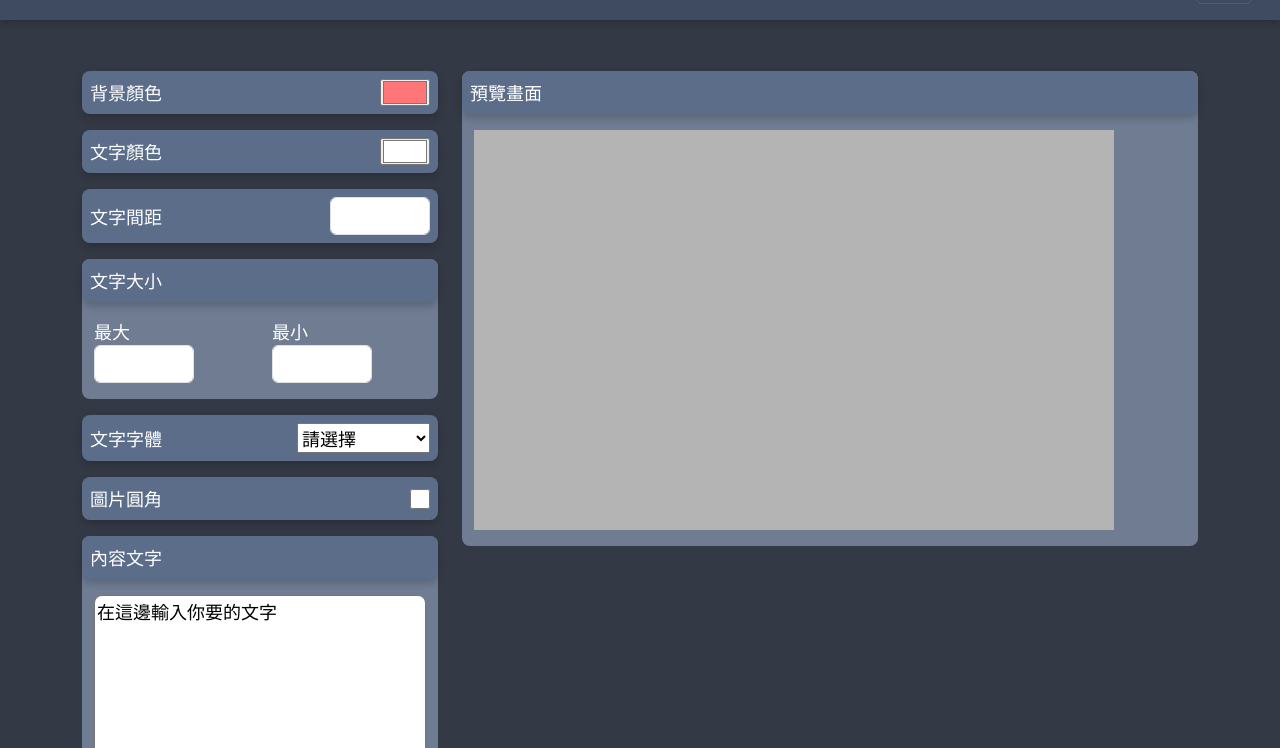
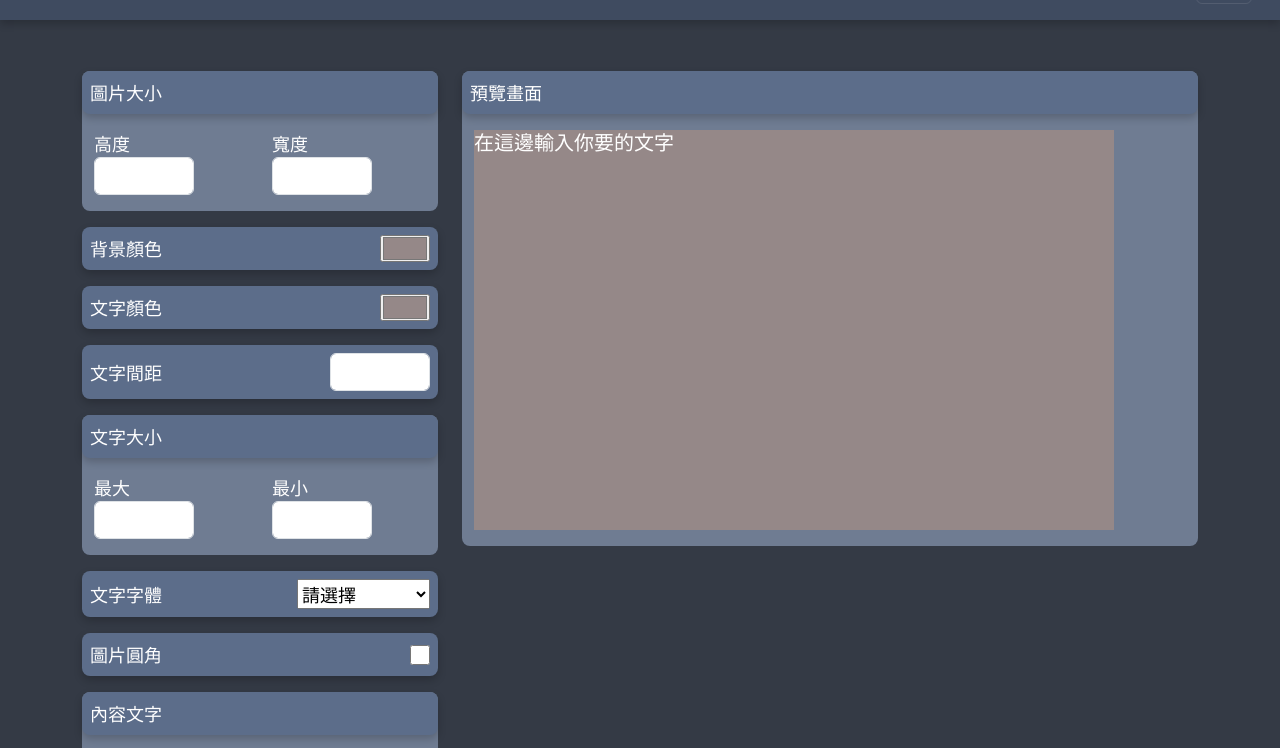
Before and after one commit to YuYutw123/text_bg_gen, a website: page index.html in a window 1280 px wide. Shown: the part 52-800 px from the top of the page. Drawn offline with nearby package versions, Linux system fonts and the light colour scheme.

Commit message:
some features

```diff
--- a/css/style.css
+++ b/css/style.css
@@ -27,7 +27,7 @@
     padding: 4vw;
 }
 
-.bg-option{
+.bg-option, .text-option{
     display: flex;
     align-items: center;
 }
@@ -49,7 +49,7 @@ input, textarea {
     color: #000000;
 }
 
-.size, .text-content, .preview-box{
+.size, .text-content, .preview-box, .pic-size{
     font-family: 'Noto Sans TC', sans-serif;
     background-color: #6f7c92;
     border-radius: 0.5rem;
@@ -73,11 +73,19 @@ input, textarea {
 .preview {
     height: 50vh;
     width: 50vw;
-    background-color: #b4b4b4;
+    background-color: #958888;
 }
 .footer p{
     background-color: #3f4b60;
     margin:0;
     padding-top:0.5rem;
     padding-bottom:1rem;
+
 }
+
+.input-content {
+    word-wrap: break-word;
+    white-space:  normal ;
+    word-break: break-all;
+
+}
--- a/index.html
+++ b/index.html
@@ -57,24 +57,44 @@
         <div class="container">
             <div class="row">
                 <div class="col-md-4 text-left p-card">
+                    <div class="pic-size">
+                        <p class="text-option">
+                            <label for="pic-size">圖片大小</label>
+                        </p>
+                        <div class="container">
+                            <div class="row">
+                                <div class="col-md-6">
+                                    <label for="bg-color">高度</label>
+                                    <input type="number" id="pic-size-height" name="text-color" class="form-control" style="max-width:100px;">
+
+                                </div>
+                                <div class="col-md-6">
+                                    <label for="bg-color">寬度</label>
+                                    <input type="number" id="pic-size-width" name="text-color" class="form-control" style="max-width:100px;">
+
+                                </div>
+                            </div>
+
+                        </div>
+                    </div>
                     <p class="bg-option">
                         <label for="bg-color">背景顏色</label>
                         <input type="color" id="bg-color" name="bg-color"
-                            value="#FF7678">
+                            value="#958888">
+                    </p>
+                    <p class="text-option">
+                        <label for="text-color">文字顏色</label>
+                        <input type="color" id="text-color" name="text-color"
+                            value="#958888">
                     </p>
                     <p class="bg-option">
-                        <label for="bg-color">文字顏色</label>
-                        <input type="color" id="text-color" name="text-color"
-                            value="#ffffff">
-                    </p>
-                    <p class="bg-option">
-                        <label for="bg-color">文字間距</label>
+                        <label for="text-pos">文字間距</label>
                         <input type="number" id="text-pos" name="text-color"
-                            value="#ffffff" class="form-control" style="max-width:100px;">
+                            class="form-control" style="max-width:100px;">
                     </p>
                     <div class="size">
-                        <p class="bg-option">
-                            <label for="bg-color">文字大小</label>
+                        <p class="text-option">
+                            <label for="text-size">文字大小</label>
                         </p>
                         <div class="container">
                             <div class="row">
@@ -104,11 +124,11 @@
                         <input type="checkbox" id="rad" name="rad" value="rad" class="check-box">
                     </p>
                     <div class="text-content">
-                        <p class="bg-option">
-                            <label for="bg-color">內容文字</label>
+                        <p class="text-option">
+                            <label for="text-content">內容文字</label>
                         </p>
                         <div class="container">
-                            <textarea id="text-content" class="col-12" name="text-content" rows="6" cols="40" required>在這邊輸入你要的文字</textarea>
+                            <textarea id="text-content" class="col-12" name="text-content" rows="6" cols="40" onchange="text_content()" required>在這邊輸入你要的文字</textarea>
 
                         </div>
                     </div>
@@ -120,7 +140,9 @@
                         </p>
                         <div class="container">
                             <div class="preview">
-
+                                <h5 class="input-content">
+                                    在這邊輸入你要的文字
+                                </h5>
                             </div>
                         </div>
                     </div>
--- a/scripts/main.js
+++ b/scripts/main.js
@@ -40,4 +40,48 @@ function copyInput() {
   alert("已複製" + copyText.value);
 }
 
-submitBtn.addEventListener("click", image_generation);
+let bgColor;
+let textColor;
+let textContent;
+const defaultColor = "#958888";
+
+window.addEventListener("load", startup, false);
+const preview = document.querySelectorAll(".preview");
+
+function startup() {
+  bgColor = document.querySelector("#bg-color");
+  bgColor.value = defaultColor;
+  bgColor.addEventListener("input", change_bg_color, false);
+  bgColor.addEventListener("change", change_bg_color, false);
+  bgColor.select();
+
+  textColor = document.querySelector("#text-color");
+  textColor.value = defaultColor;
+  textColor.addEventListener("input", change_text_color, false);
+  textColor.addEventListener("change", change_text_color, false);
+  textColor.select();
+
+  textContent = document.querySelector("#text-content");
+  textContent.addEventListener("input", text_content, false);
+  textContent.addEventListener("change", text_content, false);
+  textContent.select();
+}
+
+function change_bg_color(event) {
+  preview.forEach((el) => {
+    el.style.backgroundColor = event.target.value;
+  });
+}
+
+function change_text_color(event) {
+  preview.forEach((el) => {
+    el.style.color = event.target.value;
+  });
+}
+
+function text_content() {
+  let element = document.querySelector("textarea");
+  console.log(element.value);
+  const content = document.querySelector(".input-content");
+  content.innerHTML = element.value;
+}
```
